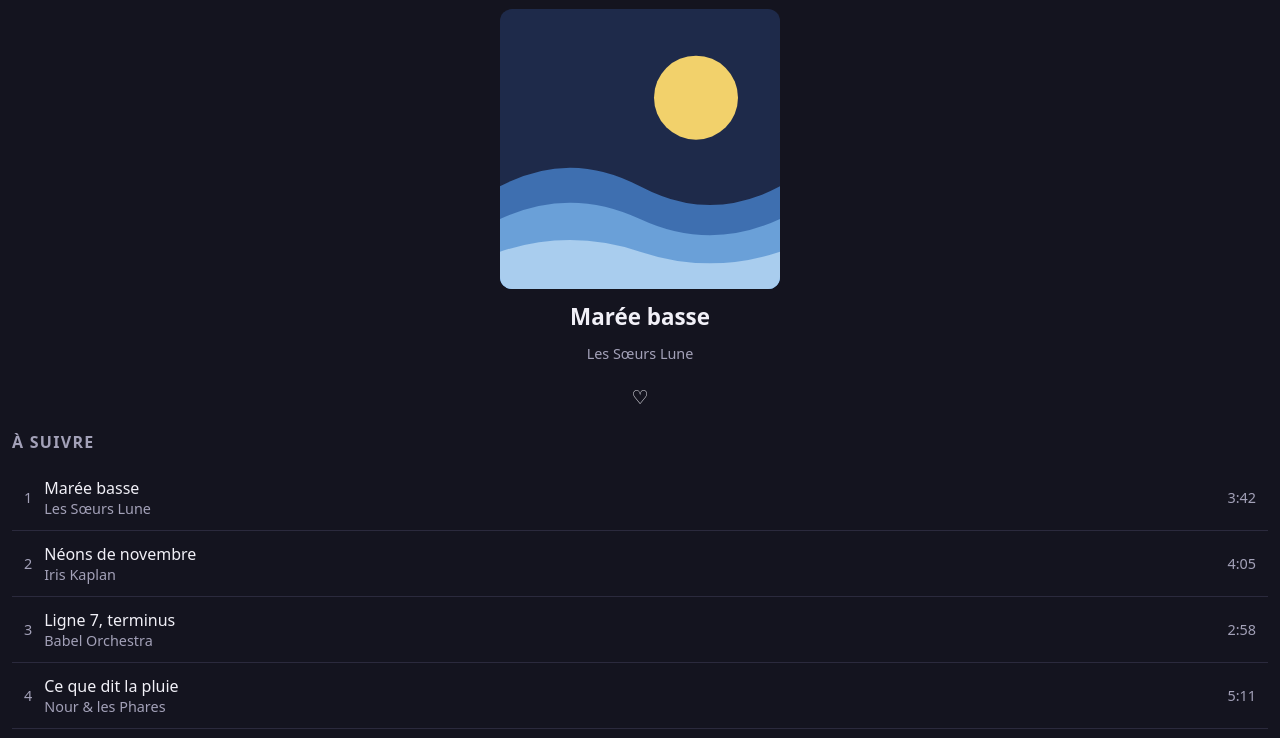
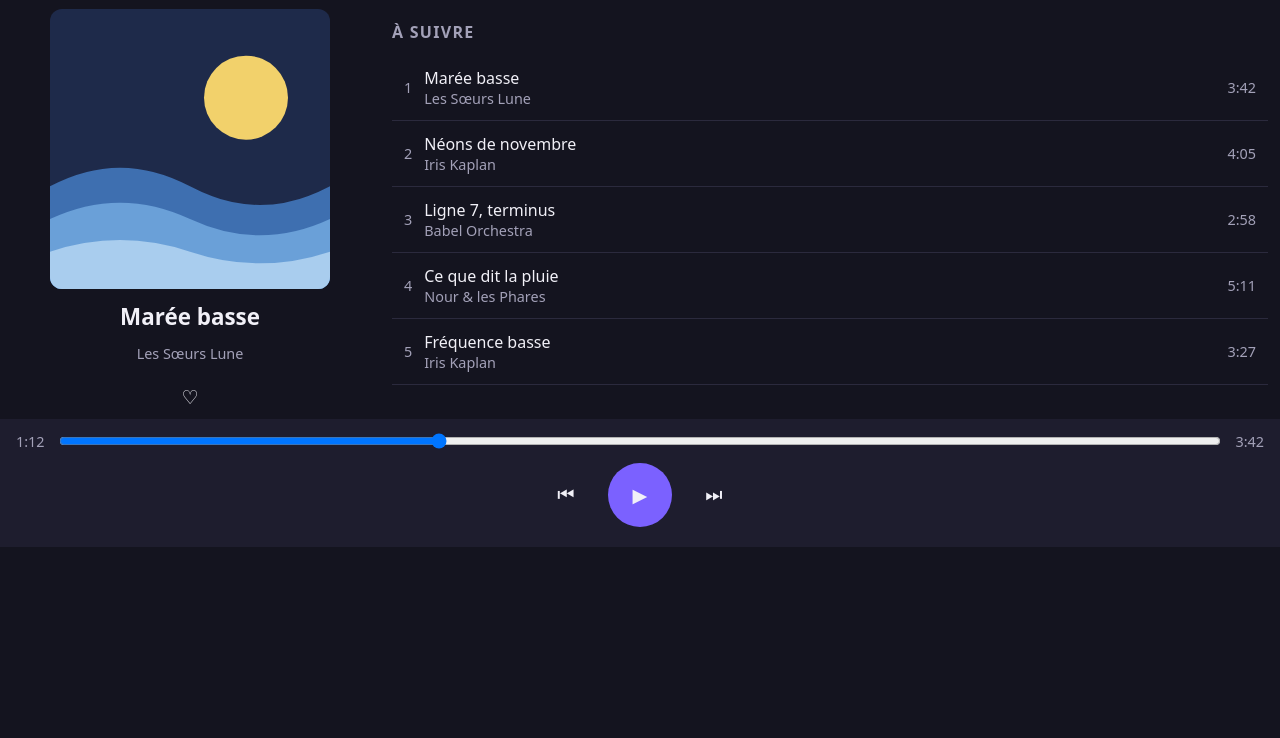
Before and after one commit to anyonym/katada, a plain HTML site: page kata-web-6-lecteur-musique-s7/index.html in a window 1280 px wide. Shown: the part 59-797 px from the top of the page. Drawn offline with Linux system fonts and the light colour scheme.

Commit message:
TODO 6 media query 768px et +
IA: 0

```diff
--- a/kata-web-6-lecteur-musique-s7/style.css
+++ b/kata-web-6-lecteur-musique-s7/style.css
@@ -133,7 +133,6 @@ header {
 
 
 /* ---------- TODO 4 — Une piste de la playlist ---------- */
-
 .playlist {
   padding: 12px;
 }
@@ -170,4 +169,18 @@ header {
   gap: 20px;
 }
 
+
 /* ---------- TODO 6 — Grand écran (768px et plus) ---------- */
+@media (min-width: 768px) {
+
+.contenu {
+  display: flex;
+  flex-direction: row;
+  margin-left: 50px;
+}
+
+.playlist {
+  flex-grow: 1;
+  margin-left: 50px;
+}
+}
```
